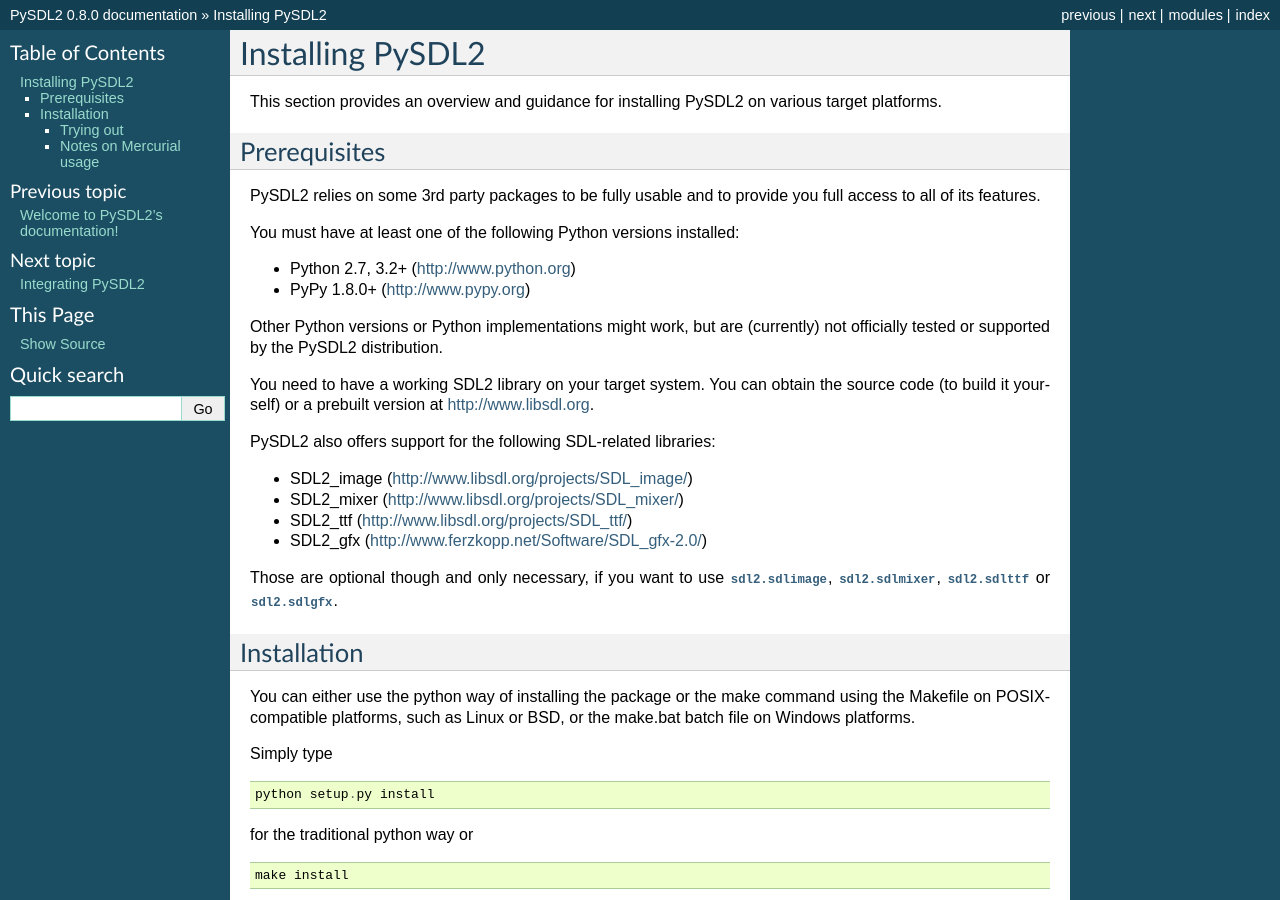
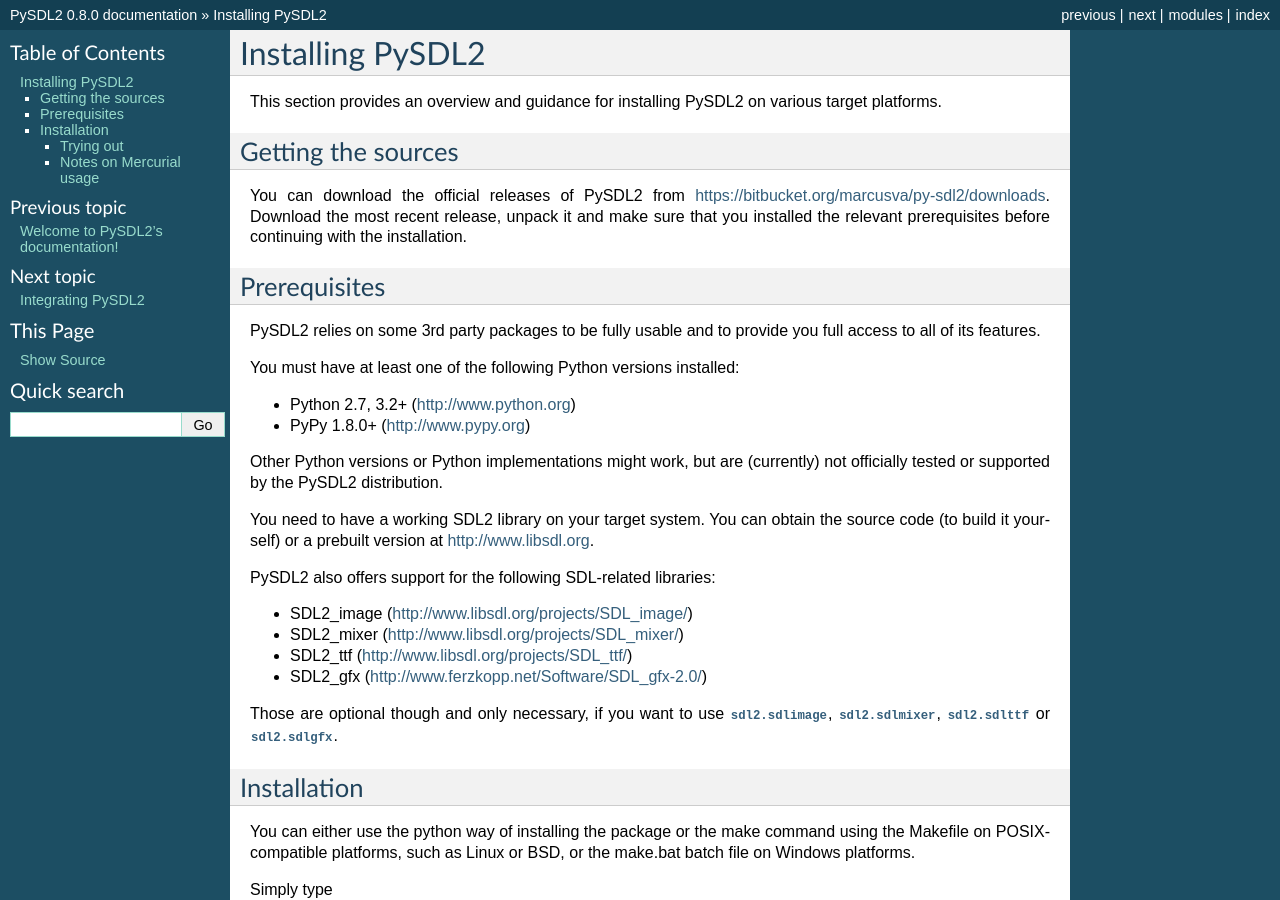
Before and after one commit to py-sdl/py-sdl2, a Sphinx documentation site: the page built from doc/install.rst, in a window 1280 px wide and 900 px high. Built offline with Sphinx 7.4.7, drawn with Linux system fonts in a browser that asks for light colours.

Commit message:
fixed issue #35: added a brief section about where to download PySDL2 from

```diff
--- a/doc/install.rst
+++ b/doc/install.rst
@@ -2,6 +2,13 @@
 =================
 This section provides an overview and guidance for installing PySDL2 on
 various target platforms.
+
+Getting the sources
+-------------------
+You can download the official releases of PySDL2 from
+https://bitbucket.org/marcusva/py-sdl2/downloads. Download the most
+recent release, unpack it and make sure that you installed the relevant
+prerequisites before continuing with the installation.
 
 Prerequisites
 -------------
```
